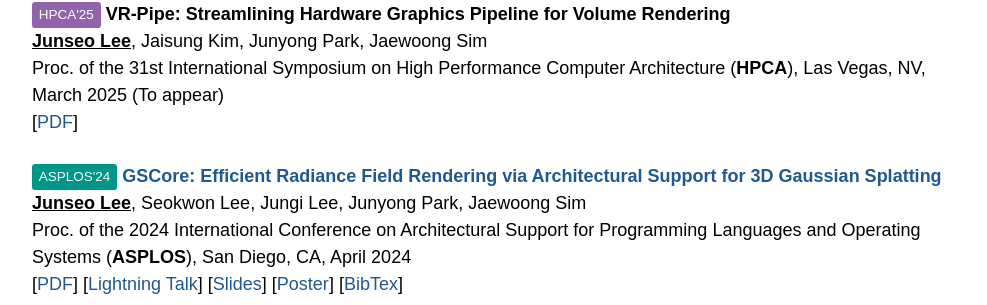
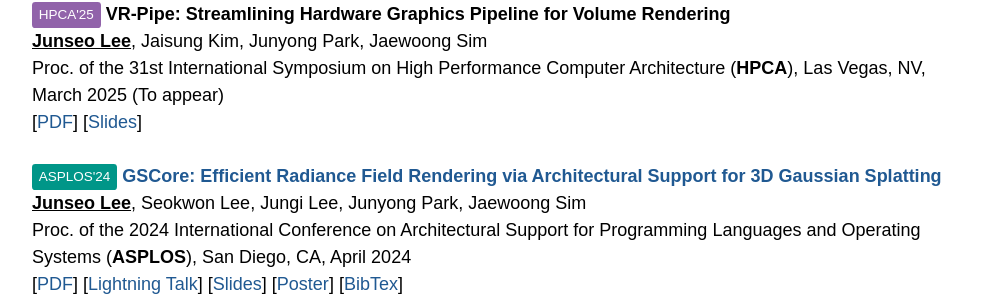
Before and after one commit to junseo013/junseo013.github.io, a Jekyll site: the page built from index.md, in a window 1280 px wide. Shown: the part 512-817 px from the top of the page, without its empty margins (146-1133 px from the left). Built offline with Jekyll 4.4.1, drawn with Linux system fonts in a browser that asks for light colours.

Commit message:
add main talk slide pdf

```diff
--- a/_includes/publications.html
+++ b/_includes/publications.html
@@ -13,8 +13,8 @@
       <p>Proc. of the 31st International Symposium on High Performance Computer Architecture (<strong>HPCA</strong>), Las Vegas, NV, March 2025 (To appear)</p>
       <p>
       [<a class="styled-link" href="assets/pubs/hpca25-vr-pipe.pdf">PDF</a>]
+      [<a class="styled-link" href="assets/pubs/hpca25-vr-pipe-talk.pdf">Slides</a>]
       <!--[<a class="styled-link" href="https://youtu.be/TByYGw837IU?si=LSLdNcbiMkEMRJWn">Lightning Talk</a>]
-      [<a class="styled-link" href="assets/pubs/asplos24-gscore-talk.pdf">Slides</a>]
       [<a class="styled-link" href="assets/pubs/asplos24-gscore-poster.pdf">Poster</a>]
       [<a class="styled-link" href="javascript:toggleHide('lee-asplos24')">BibTex</a>] -->
       </p>
```
Also changed, not shown: 1 other file.
